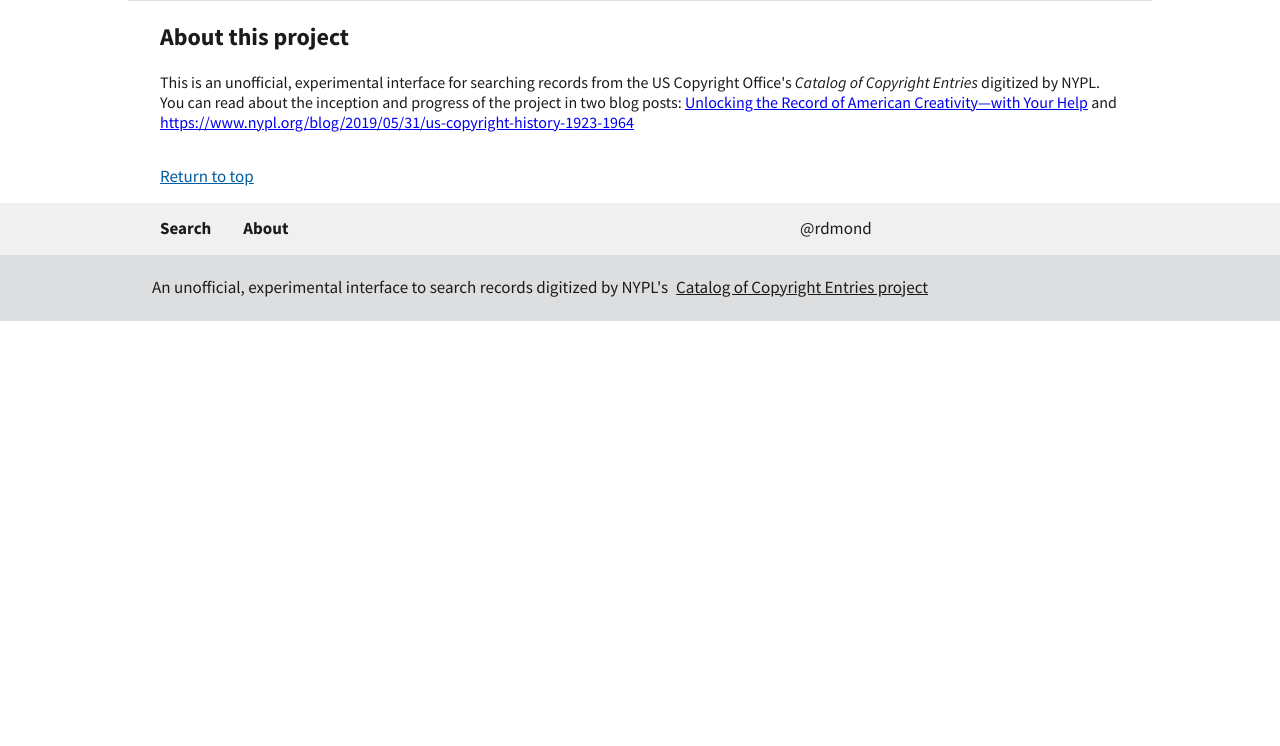
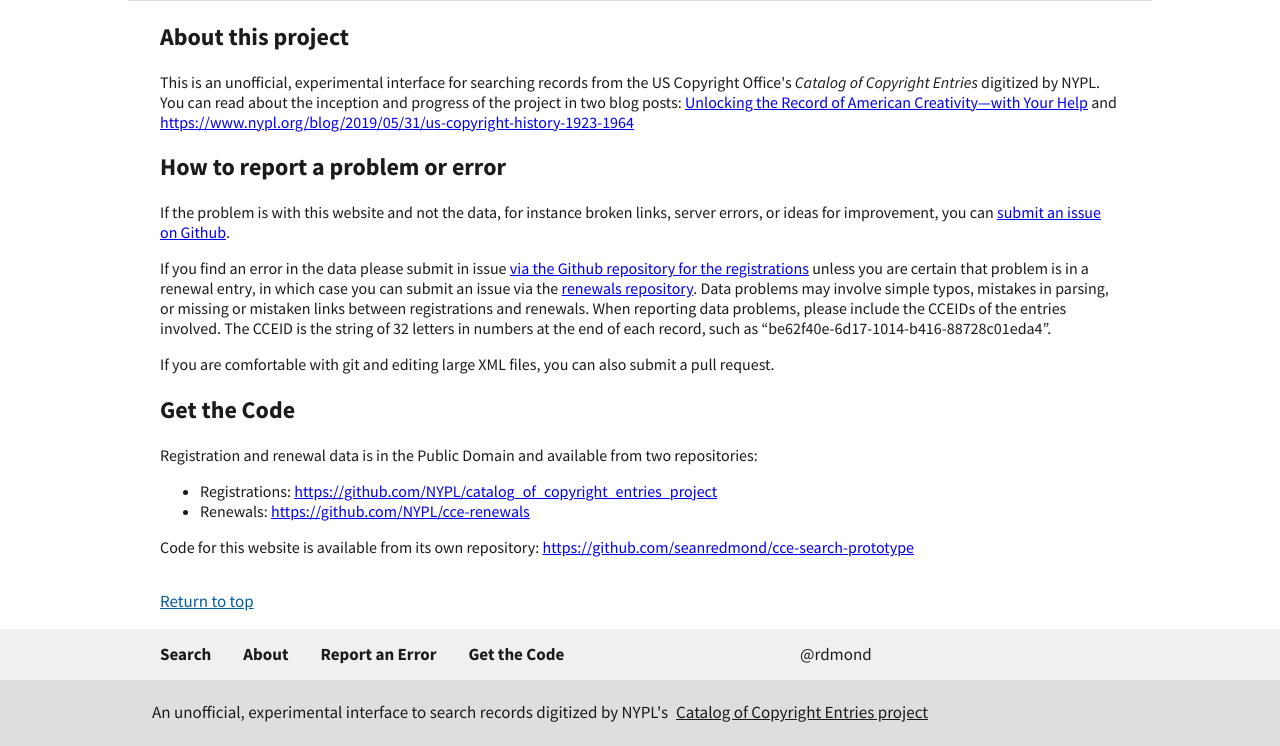
Before and after one commit to seanredmond/cce-search-prototype, a Flask app: page /about in a window 1280 px wide. Shown: the part 127-873 px from the top of the page. Before the commit the page ends 448 px from the top, so only its background shows below. Run offline with Flask 2, Linux system fonts and the light colour scheme.

Commit message:
Add error reporting and getting the code to about page

```diff
--- a/cce_search/templates/about.html
+++ b/cce_search/templates/about.html
@@ -5,5 +5,34 @@
 {% endblock %}
 
 {% block content %}
-<p>This is an unofficial, experimental interface for searching records from the US Copyright Office's <i>Catalog of Copyright Entries</i> digitized by NYPL. You can read about the inception and progress of the project in two blog posts: <a href="https://www.nypl.org/blog/2018/03/30/unlocking-record-american-creativity">Unlocking the Record of American Creativity—with Your Help</a> and <a href="https://www.nypl.org/blog/2019/05/31/us-copyright-history-1923-1964">https://www.nypl.org/blog/2019/05/31/us-copyright-history-1923-1964</a></p>
+<p>This is an unofficial, experimental interface for searching records from the
+US Copyright Office's <i>Catalog of Copyright Entries</i> digitized by NYPL. You
+can read about the inception and progress of the project in two blog
+posts: <a href="https://www.nypl.org/blog/2018/03/30/unlocking-record-american-creativity">Unlocking
+the Record of American Creativity—with Your Help</a>
+and <a href="https://www.nypl.org/blog/2019/05/31/us-copyright-history-1923-1964">https://www.nypl.org/blog/2019/05/31/us-copyright-history-1923-1964</a></p>
+
+<h2 id="reporting-errors">How to report a problem or error</h2>
+
+<p>If the problem is with this website and not the data, for instance broken
+links, server errors, or ideas for improvement, you
+can <a href="https://github.com/seanredmond/cce-search-prototype/issues">submit
+an issue on Github</a>.</p>
+
+<p>If you find an error in the data please submit in issue <a href="https://github.com/NYPL/catalog_of_copyright_entries_project/issues">via the Github repository for the registrations</a> unless you are certain that problem is in a renewal entry, in which case you can submit an issue via the <a href="https://github.com/NYPL/cce-renewals/issues">renewals repository</a>. Data problems may involve simple typos, mistakes in parsing, or missing or mistaken links between registrations and renewals. When reporting data problems, please include the CCEIDs of the entries involved. The CCEID is the string of 32 letters in numbers at the end of each record, such as “be62f40e-6d17-1014-b416-88728c01eda4”.</p>
+
+<p>If you are comfortable with git and editing large XML files, you can also submit a pull request.</p>
+
+<h2 id="get-code">Get the Code</h2>
+
+<p>Registration and renewal data is in the Public Domain and available from two repositories:</p>
+
+<ul>
+  <li>Registrations: <a href="https://github.com/NYPL/catalog_of_copyright_entries_project">https://github.com/NYPL/catalog_of_copyright_entries_project</a></li>
+  <li>Renewals: <a href="https://github.com/NYPL/cce-renewals">https://github.com/NYPL/cce-renewals</a></li>
+</ul>
+
+<p>Code for this website is available from its own repository: <a href="https://github.com/seanredmond/cce-search-prototype">https://github.com/seanredmond/cce-search-prototype</a></p>
+
+
 {% endblock %}
--- a/cce_search/templates/base.html
+++ b/cce_search/templates/base.html
@@ -63,6 +63,12 @@
               <li class="mobile-lg:grid-col-6 desktop:grid-col-auto usa-footer__primary-content">
                 <a class="usa-footer__primary-link" href="/about">About</a>
               </li>
+              <li class="mobile-lg:grid-col-6 desktop:grid-col-auto usa-footer__primary-content">
+                <a class="usa-footer__primary-link" href="/about#reporting-errors">Report an Error</a>
+              </li>
+              <li class="mobile-lg:grid-col-6 desktop:grid-col-auto usa-footer__primary-content">
+                <a class="usa-footer__primary-link" href="/about#get-code">Get the Code</a>
+              </li>
             </ul>
           </nav>
         </div>
```
